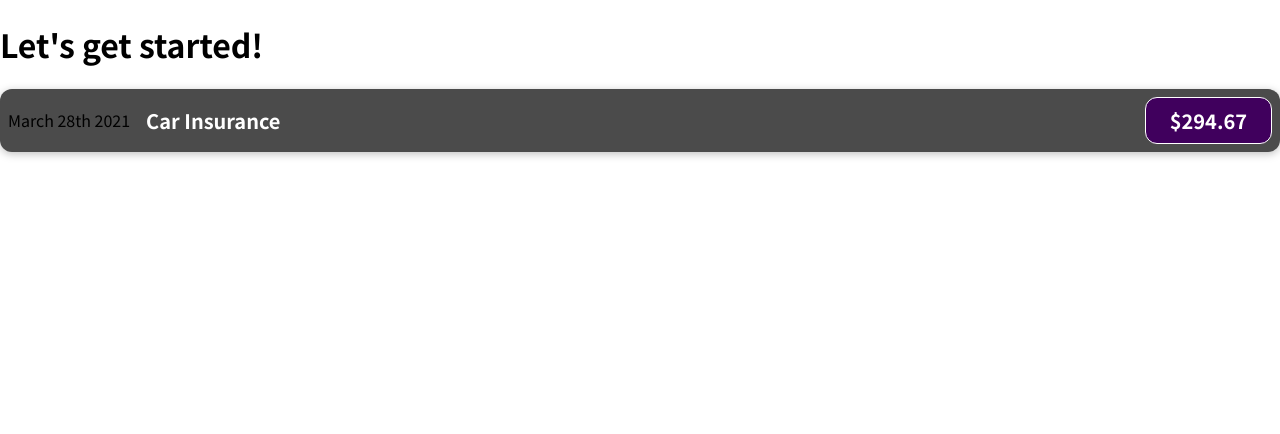
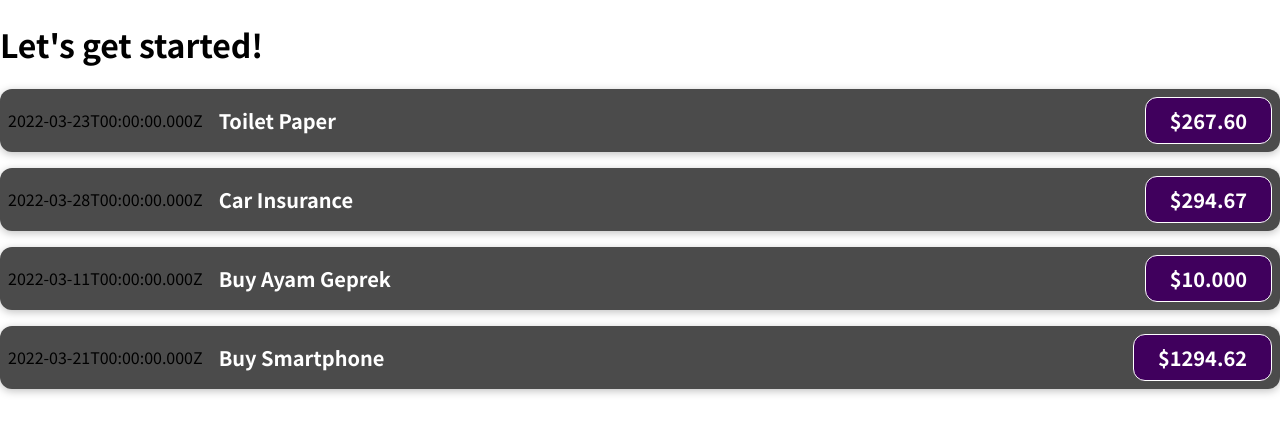
Before and after one commit to nordeeen/react-bootcamp-max, a JavaScript app: page / in a window 1280 px wide. Shown: the top 434 px of the page. Built offline with nearby package versions, Linux system fonts and the light colour scheme.

Commit message:
passing data via props

```diff
--- a/src/App.js
+++ b/src/App.js
@@ -1,10 +1,56 @@
 import ExpenseItem from "./components/ExpenseItem";
 
 function App() {
+  const expenses = [
+    {
+      id: "e1",
+      title: "Toilet Paper",
+      amount: "267.60",
+      date: new Date(2022, 2, 23),
+    },
+    {
+      id: "e2",
+      title: "Car Insurance",
+      amount: "294.67",
+      date: new Date(2022, 2, 28),
+    },
+    {
+      id: "e3",
+      title: "Buy Ayam Geprek",
+      amount: "10.000",
+      date: new Date(2022, 2, 11),
+    },
+    {
+      id: "e4",
+      title: "Buy Smartphone",
+      amount: "1294.62",
+      date: new Date(2022, 2, 21),
+    },
+  ];
+
   return (
     <div>
       <h1>Let's get started!</h1>
-      <ExpenseItem />
+      <ExpenseItem
+        title={expenses[0].title}
+        amount={expenses[0].amount}
+        date={expenses[0].date}
+      />
+      <ExpenseItem
+        title={expenses[1].title}
+        amount={expenses[1].amount}
+        date={expenses[1].date}
+      />
+      <ExpenseItem
+        title={expenses[2].title}
+        amount={expenses[2].amount}
+        date={expenses[2].date}
+      />
+      <ExpenseItem
+        title={expenses[3].title}
+        amount={expenses[3].amount}
+        date={expenses[3].date}
+      />
     </div>
   );
 }
--- a/src/components/ExpenseItem.js
+++ b/src/components/ExpenseItem.js
@@ -1,12 +1,12 @@
 import "./ExpenseItem.css";
 
-function ExpenseItem() {
+function ExpenseItem(props) {
   return (
     <div className="expense-item">
-      <div>March 28th 2021</div>
+      <div>{props.date.toISOString()}</div>
       <div className="expense-item__description">
-        <h2>Car Insurance</h2>
-        <div className="expense-item__price">$294.67</div>
+        <h2>{props.title}</h2>
+        <div className="expense-item__price">${props.amount}</div>
       </div>
     </div>
   );
```
Also changed, not shown: 1 other file (tests, documents, lock files or other folders).
